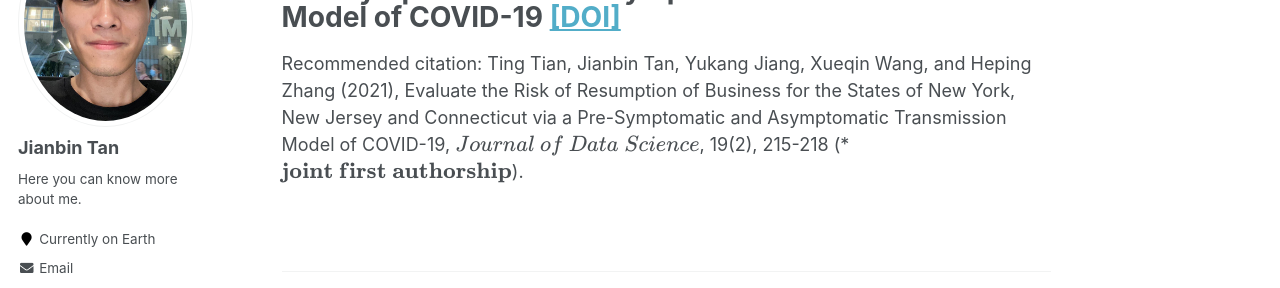
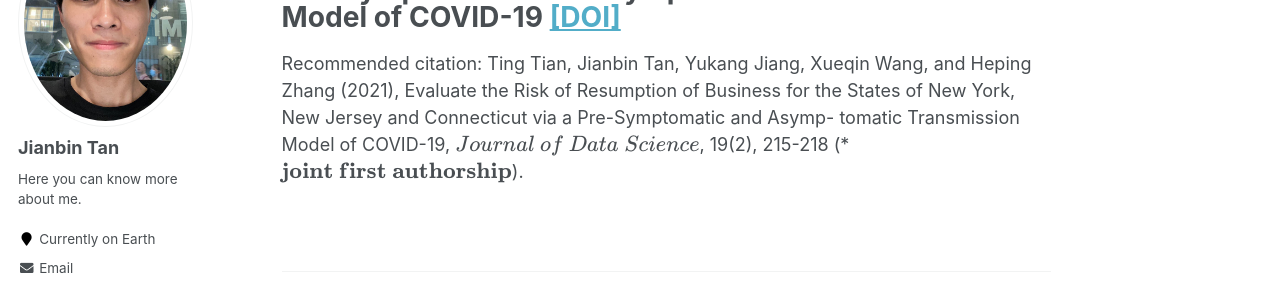
Before and after one commit to Tan-jianbin/Tan-jianbin.github.io, a Jekyll site: the page built from _publications/JDS1.md, in a window 1280 px wide. Shown: the part 199-487 px from the top of the page. Built offline with Jekyll 4.4.1, drawn with Linux system fonts in a browser that asks for light colours; formulas are drawn with MathJax 3.

Commit message:
Update JDS1.md

```diff
--- a/_publications/JDS1.md
+++ b/_publications/JDS1.md
@@ -6,6 +6,6 @@ excerpt: ''
 date: 2021-05-07
 venue: 'Journal of Data Science'
 paperurl: ''
-citation: 'Ting Tian, Jianbin Tan, Yukang Jiang, Xueqin Wang, and Heping Zhang (2021), Evaluate the Risk of Resumption of Business for the States of New York, New Jersey and Connecticut via a Pre-Symptomatic and Asymptomatic Transmission Model of COVID-19, $\textit{Journal of Data Science}$, 19(2), 215-218 (*$\mathbf{joint\ first\ authorship}$).'
+citation: 'Ting Tian, Jianbin Tan, Yukang Jiang, Xueqin Wang, and Heping Zhang (2021), Evaluate the Risk of Resumption of Business for the States of New York, New Jersey and Connecticut via a Pre-Symptomatic and Asymp- tomatic Transmission Model of COVID-19, $\textit{Journal of Data Science}$, 19(2), 215-218 (*$\mathbf{joint\ first\ authorship}$).'
 
 ---
```
